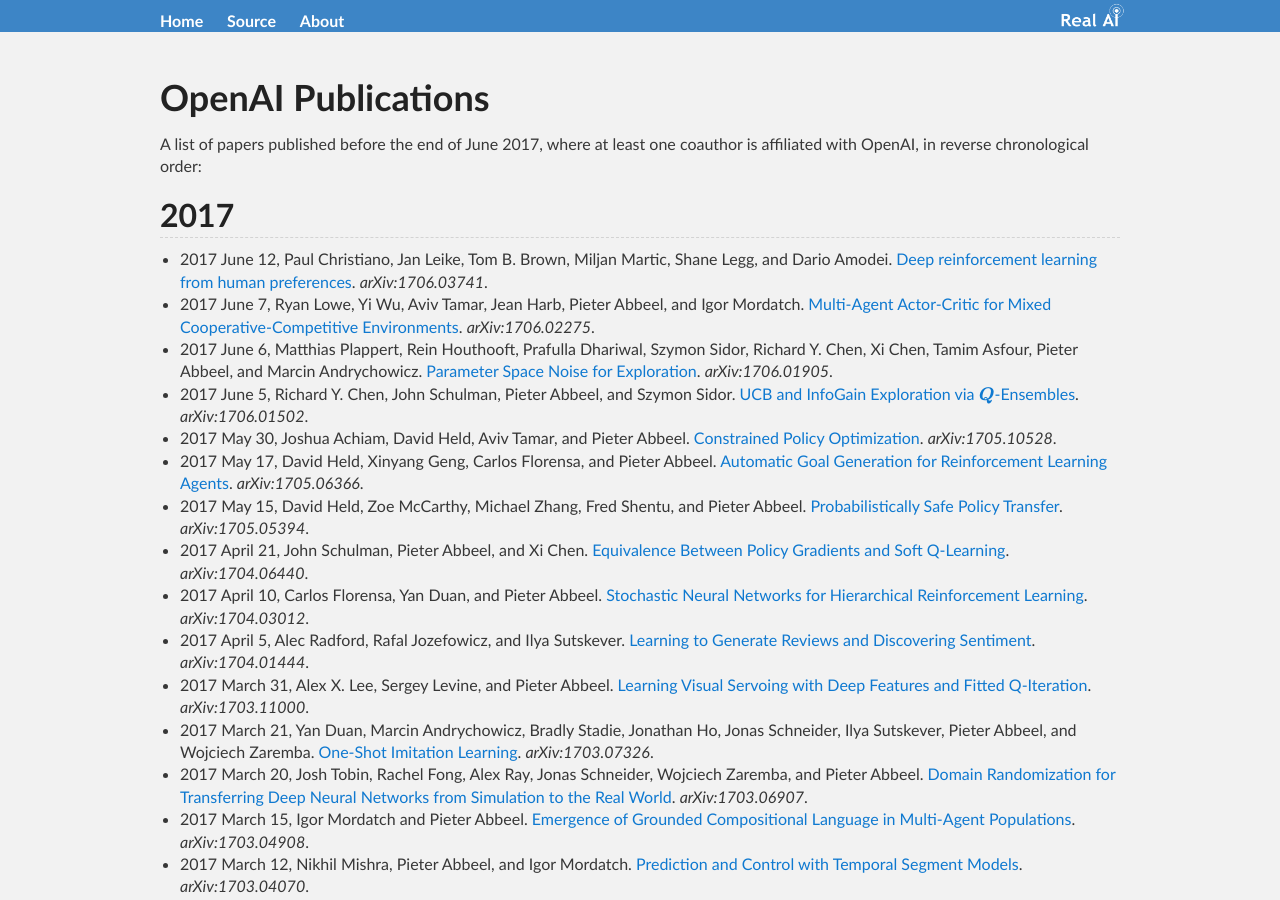
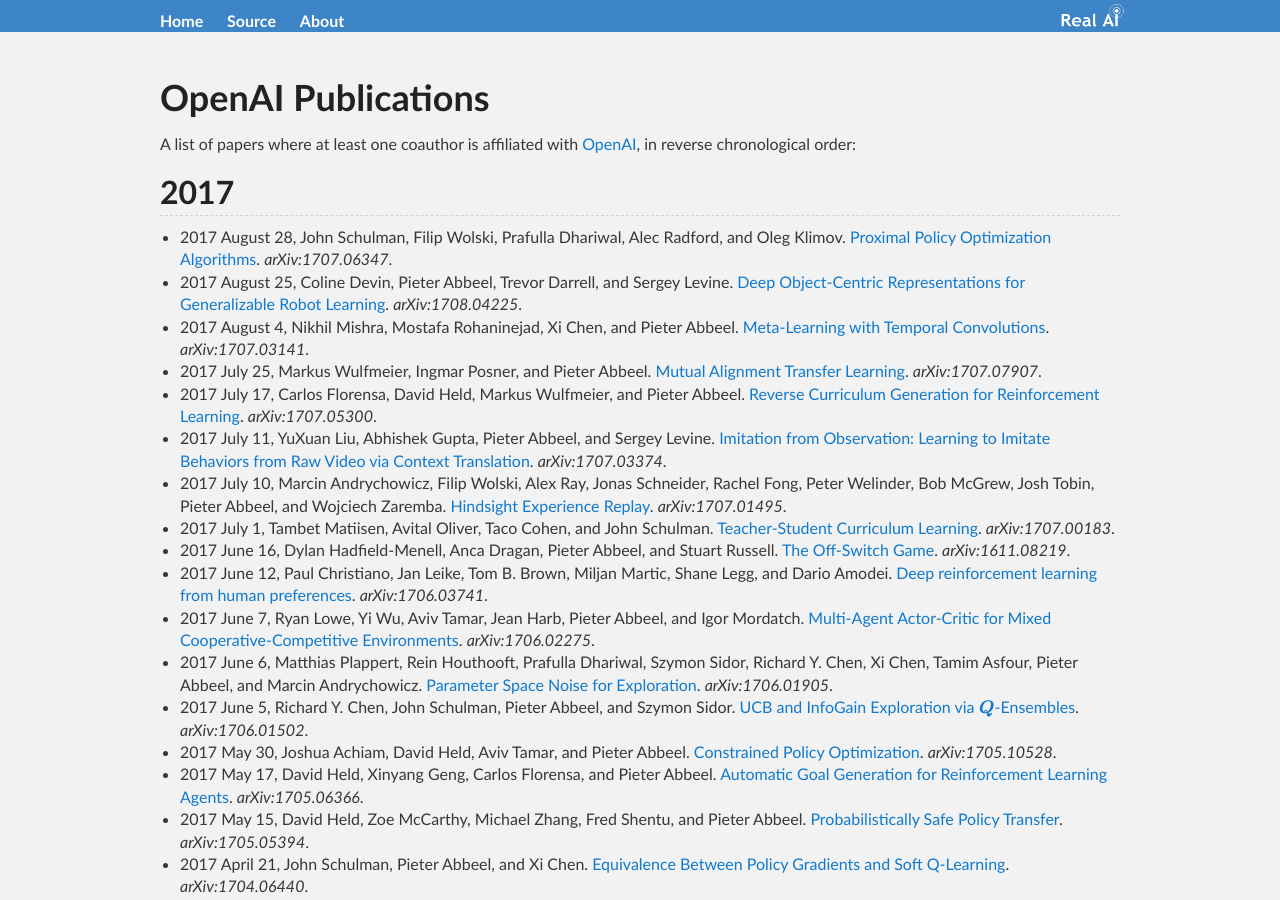
Before and after one commit to Tonywuhk/realai.org, a Jekyll site: the page built from labs/openai-publications.md, in a window 1280 px wide and 900 px high. Built offline with Jekyll 4.4.1, drawn with Linux system fonts in a browser that asks for light colours; our own code applies the rules of GitHub Pages for plain Markdown files; formulas are drawn with MathJax 3; the repository's description, which GitHub fills in, is left out.

Commit message:
Update files

```diff
--- a/labs/openai-publications.md
+++ b/labs/openai-publications.md
@@ -4,10 +4,19 @@
 ---
 # OpenAI Publications
 
-A list of papers published before the end of June 2017, where at least one coauthor is affiliated with OpenAI, in reverse chronological order:
+A list of papers where at least one coauthor is affiliated with [OpenAI](http://realai.org/labs/openai/), in reverse chronological order:
 
 ## 2017
 
+* 2017 August 28, John Schulman, Filip Wolski, Prafulla Dhariwal, Alec Radford, and Oleg Klimov. [Proximal Policy Optimization Algorithms](https://arxiv.org/abs/1707.06347). *arXiv:1707.06347*.
+* 2017 August 25, Coline Devin, Pieter Abbeel, Trevor Darrell, and Sergey Levine. [Deep Object-Centric Representations for Generalizable Robot Learning](https://arxiv.org/abs/1708.04225). *arXiv:1708.04225*.
+* 2017 August 4, Nikhil Mishra, Mostafa Rohaninejad, Xi Chen, and Pieter Abbeel. [Meta-Learning with Temporal Convolutions](https://arxiv.org/abs/1707.03141). *arXiv:1707.03141*.
+* 2017 July 25, Markus Wulfmeier, Ingmar Posner, and Pieter Abbeel. [Mutual Alignment Transfer Learning](https://arxiv.org/abs/1707.07907). *arXiv:1707.07907*.
+* 2017 July 17, Carlos Florensa, David Held, Markus Wulfmeier, and Pieter Abbeel. [Reverse Curriculum Generation for Reinforcement Learning](https://arxiv.org/abs/1707.05300). *arXiv:1707.05300*.
+* 2017 July 11, YuXuan Liu, Abhishek Gupta, Pieter Abbeel, and Sergey Levine. [Imitation from Observation: Learning to Imitate Behaviors from Raw Video via Context Translation](https://arxiv.org/abs/1707.03374). *arXiv:1707.03374*.
+* 2017 July 10, Marcin Andrychowicz, Filip Wolski, Alex Ray, Jonas Schneider, Rachel Fong, Peter Welinder, Bob McGrew, Josh Tobin, Pieter Abbeel, and Wojciech Zaremba. [Hindsight Experience Replay](https://arxiv.org/abs/1707.01495). *arXiv:1707.01495*.
+* 2017 July 1, Tambet Matiisen, Avital Oliver, Taco Cohen, and John Schulman. [Teacher-Student Curriculum Learning](https://arxiv.org/abs/1707.00183). *arXiv:1707.00183*.
+* 2017 June 16, Dylan Hadfield-Menell, Anca Dragan, Pieter Abbeel, and Stuart Russell. [The Off-Switch Game](https://arxiv.org/abs/1611.08219). *arXiv:1611.08219*.
 * 2017 June 12, Paul Christiano, Jan Leike, Tom B. Brown, Miljan Martic, Shane Legg, and Dario Amodei. [Deep reinforcement learning from human preferences](https://arxiv.org/abs/1706.03741). *arXiv:1706.03741*.
 * 2017 June 7, Ryan Lowe, Yi Wu, Aviv Tamar, Jean Harb, Pieter Abbeel, and Igor Mordatch. [Multi-Agent Actor-Critic for Mixed Cooperative-Competitive Environments](https://arxiv.org/abs/1706.02275). *arXiv:1706.02275*.
 * 2017 June 6, Matthias Plappert, Rein Houthooft, Prafulla Dhariwal, Szymon Sidor, Richard Y. Chen, Xi Chen, Tamim Asfour, Pieter Abbeel, and Marcin Andrychowicz. [Parameter Space Noise for Exploration](https://arxiv.org/abs/1706.01905). *arXiv:1706.01905*.
```
Also changed, not shown: README.md (+3 -2 lines), news.md (+0 -4 lines).
